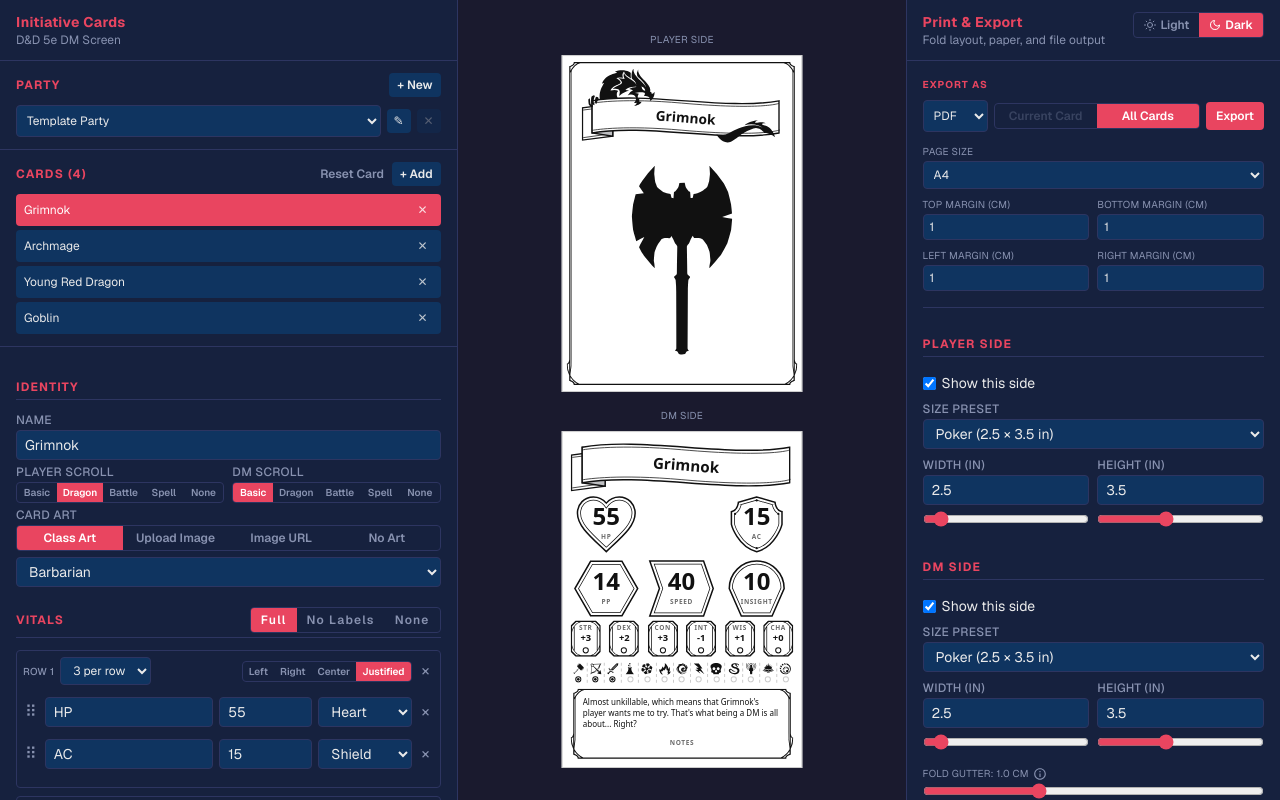
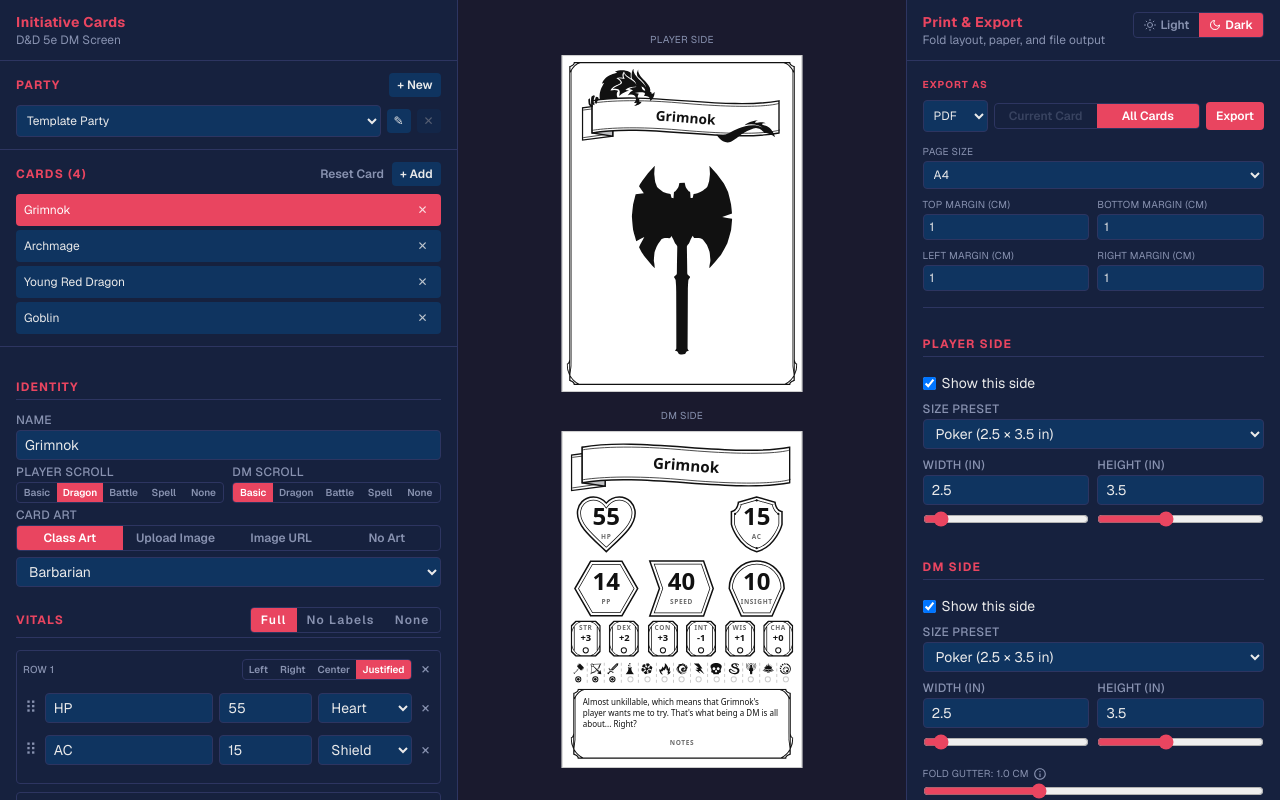
Before and after one commit to Jackclarke95/initiative-card-generator, a Next.js app: page / in a window 1280 px wide. Built offline with nearby package versions, Linux system fonts and the light colour scheme.

Commit message:
Force rows to have max per row defined by width

```diff
--- a/components/CardEditor.tsx
+++ b/components/CardEditor.tsx
@@ -214,6 +214,9 @@ export default function CardEditor({
     setVitalInsertAt(null);
   }
 
+  const dmWidthPx = inToPx(effectiveLayout.dm.widthIn);
+  const maxVitalCols = maxVitalColumns(dmWidthPx - 2 - 16, VITAL_ICON_H);
+
   const {
     set,
     setStat,
@@ -225,14 +228,11 @@ export default function CardEditor({
     removeVitalBox,
     moveVitalBox,
     moveVitalBoxAdjacent,
-    setVitalRowColumns,
     setVitalRowAlign,
     addVitalRow,
     removeVitalRow,
-  } = createCardUpdater(card, onChange);
+  } = createCardUpdater(card, onChange, maxVitalCols);
 
-  const dmWidthPx = inToPx(effectiveLayout.dm.widthIn);
-  const maxVitalCols = maxVitalColumns(dmWidthPx - 2 - 16, VITAL_ICON_H);
   const vitalSpans = vitalRowSpans(card.vitalRows);
 
   function handleArtUpload(file: File | undefined) {
@@ -413,12 +413,9 @@ export default function CardEditor({
       >
         {card.vitalRows.map((row, rowIndex) => {
           const span = vitalSpans[rowIndex];
-          const capacity = Math.max(1, Math.min(row.columns, maxVitalCols));
-          // "Full" is judged against the card's overall max columns, not
-          // this row's own (possibly smaller) column count — every row's
-          // alignment grid spans the same full card width (see CardFaces),
-          // so a "2 per row" row on a wider card is never actually full and
-          // always keeps its alignment choice.
+          // A row is always exactly as wide as the card allows — there's no
+          // user-configurable per-row cap — so "full" just means it's
+          // holding as many boxes as currently fit.
           const full = span.count >= maxVitalCols;
           const alignOptions = availableVitalRowAligns(span.count);
           const alignValue = alignOptions.includes(row.align)
@@ -439,23 +436,6 @@ export default function CardEditor({
                   <span className="text-[10px] font-medium uppercase tracking-wide text-[var(--text-muted)]">
                     Row {rowIndex + 1}
                   </span>
-                  <select
-                    className={
-                      inputClass + " !w-auto py-0.5 text-xs normal-case"
-                    }
-                    value={capacity}
-                    onChange={(e) =>
-                      setVitalRowColumns(rowIndex, Number(e.target.value))
-                    }
-                  >
-                    {Array.from({ length: maxVitalCols }, (_, n) => n + 1).map(
-                      (n) => (
-                        <option key={n} value={n}>
-                          {n} per row
-                        </option>
-                      ),
-                    )}
-                  </select>
                 </div>
                 <div className="flex items-center gap-1.5">
                   {!full && (
--- a/lib/cardUpdate.ts
+++ b/lib/cardUpdate.ts
@@ -16,10 +16,7 @@ import type {
   VitalRowAlign,
   VitalRowConfig,
 } from "@/types/card";
-import {
-  DEFAULT_VITAL_ROW_ALIGN,
-  DEFAULT_VITAL_ROW_COLUMNS,
-} from "@/lib/vitalsLayout";
+import { DEFAULT_VITAL_ROW_ALIGN } from "@/lib/vitalsLayout";
 
 // Which row (index into `rows`) owns flat vitalBoxes position `flatIndex`,
 // given each row's own `count` — an existing box's position always falls
@@ -36,13 +33,18 @@ function ownerRowIndex(rows: VitalRowConfig[], flatIndex: number): number {
   return Math.max(0, rows.length - 1);
 }
 
-// Pushes any row whose `count` exceeds its own `columns` ceiling onto the
-// next row, cascading as far as needed and creating new default rows once
-// it runs off the end — this is the "row got too wide, push the last item
-// onto the next row" behavior, reused by every mutator that can grow a
-// row's count (adding a box, dragging one in, or shrinking a row's own
-// column count below its current occupancy).
-function fixupVitalRowOverflow(rows: VitalRowConfig[]): VitalRowConfig[] {
+// Pushes any row whose `count` exceeds however many columns actually fit at
+// the card's current width onto the next row, cascading as far as needed
+// and creating new default rows once it runs off the end — this is the
+// "row got too wide, push the last item onto the next row" behavior, reused
+// by every mutator that can grow a row's count (adding a box, dragging one
+// in). There's no separate per-row column cap anymore — every row's ceiling
+// is just `maxColumns`, the same one lib/vitalsLayout.ts's
+// computeVitalRowLayout uses to split an overflowing row for rendering.
+function fixupVitalRowOverflow(
+  rows: VitalRowConfig[],
+  maxColumns: number,
+): VitalRowConfig[] {
   const next: VitalRowConfig[] = [];
   let carry = 0;
   // A single forward pass over the FIXED original list, threading any
@@ -55,17 +57,17 @@ function fixupVitalRowOverflow(rows: VitalRowConfig[]): VitalRowConfig[] {
   // existing row spills into new trailing rows below.
   for (const row of rows) {
     const count = row.count + carry;
-    if (count > row.columns) {
-      next.push({ ...row, count: row.columns });
-      carry = count - row.columns;
+    if (count > maxColumns) {
+      next.push({ ...row, count: maxColumns });
+      carry = count - maxColumns;
     } else {
       next.push({ ...row, count });
       carry = 0;
     }
   }
   while (carry > 0) {
-    const count = Math.min(carry, DEFAULT_VITAL_ROW_COLUMNS);
-    next.push({ count, columns: DEFAULT_VITAL_ROW_COLUMNS, align: DEFAULT_VITAL_ROW_ALIGN });
+    const count = Math.min(carry, maxColumns);
+    next.push({ count, align: DEFAULT_VITAL_ROW_ALIGN });
     carry -= count;
   }
   return next;
@@ -76,9 +78,7 @@ function fixupVitalRowOverflow(rows: VitalRowConfig[]): VitalRowConfig[] {
 // somewhere for the next box to land.
 function trimEmptyVitalRows(rows: VitalRowConfig[]): VitalRowConfig[] {
   const next = rows.filter((row) => row.count > 0);
-  return next.length
-    ? next
-    : [{ count: 0, columns: DEFAULT_VITAL_ROW_COLUMNS, align: DEFAULT_VITAL_ROW_ALIGN }];
+  return next.length ? next : [{ count: 0, align: DEFAULT_VITAL_ROW_ALIGN }];
 }
 
 export interface CardUpdater {
@@ -121,13 +121,8 @@ export interface CardUpdater {
    *  last box onward, recursively spilling into the row after that if
    *  needed. */
   moveVitalBoxAdjacent(id: string, direction: "up" | "down"): void;
-  /** Sets one row's configured column count (clamped to at least 1 — the
-   *  card-width ceiling is enforced by the caller, which offers only the
-   *  options that currently fit). Lowering it below the row's current
-   *  count overflows the excess onto the next row. */
-  setVitalRowColumns(rowIndex: number, columns: number): void;
   setVitalRowAlign(rowIndex: number, align: VitalRowAlign): void;
-  /** Appends a new, empty row, matching the last row's column count. */
+  /** Appends a new, empty row. */
   addVitalRow(): void;
   /** Removes a row's own settings — the boxes it held aren't deleted, they
    *  merge into the next row (or the previous one, if it was the last row),
@@ -143,6 +138,10 @@ export interface CardUpdater {
 export function createCardUpdater(
   card: CardData,
   onChange: (card: CardData) => void,
+  /** How many vital columns actually fit at the card's current width — the
+   *  single ceiling every row's `count` is cascaded against; there's no
+   *  longer a separate, user-configurable per-row cap. */
+  maxVitalColumns: number,
 ): CardUpdater {
   function set<K extends keyof CardData>(key: K, value: CardData[K]) {
     onChange({ ...card, [key]: value });
@@ -202,13 +201,13 @@ export function createCardUpdater(
     ];
     const rows = card.vitalRows.length
       ? card.vitalRows.slice()
-      : [{ count: 0, columns: DEFAULT_VITAL_ROW_COLUMNS, align: DEFAULT_VITAL_ROW_ALIGN }];
+      : [{ count: 0, align: DEFAULT_VITAL_ROW_ALIGN }];
     const lastIndex = rows.length - 1;
     rows[lastIndex] = { ...rows[lastIndex], count: rows[lastIndex].count + 1 };
     onChange({
       ...card,
       vitalBoxes,
-      vitalRows: fixupVitalRowOverflow(rows),
+      vitalRows: fixupVitalRowOverflow(rows, maxVitalColumns),
     });
   }
 
@@ -246,7 +245,7 @@ export function createCardUpdater(
     let rows = card.vitalRows.slice();
     rows[fromRow] = { ...rows[fromRow], count: rows[fromRow].count - 1 };
     rows[toRowIndex] = { ...rows[toRowIndex], count: rows[toRowIndex].count + 1 };
-    rows = trimEmptyVitalRows(fixupVitalRowOverflow(rows));
+    rows = trimEmptyVitalRows(fixupVitalRowOverflow(rows, maxVitalColumns));
 
     onChange({ ...card, vitalBoxes: next, vitalRows: rows });
   }
@@ -278,7 +277,7 @@ export function createCardUpdater(
     }
 
     const neighborRowConfig = card.vitalRows[neighborRow];
-    const neighborRowFull = neighborRowConfig.count >= neighborRowConfig.columns;
+    const neighborRowFull = neighborRowConfig.count >= maxVitalColumns;
     if (direction === "up" && neighborRowFull) {
       swapInPlace();
       return;
@@ -300,20 +299,9 @@ export function createCardUpdater(
       ...rows[neighborRow],
       count: rows[neighborRow].count + 1,
     };
-    rows = trimEmptyVitalRows(fixupVitalRowOverflow(rows));
+    rows = trimEmptyVitalRows(fixupVitalRowOverflow(rows, maxVitalColumns));
 
     onChange({ ...card, vitalRows: rows });
-  }
-
-  function setVitalRowColumns(rowIndex: number, columns: number) {
-    const clamped = Math.max(1, Math.round(columns));
-    const rows = card.vitalRows.map((row, i) =>
-      i === rowIndex ? { ...row, columns: clamped } : row,
-    );
-    onChange({
-      ...card,
-      vitalRows: fixupVitalRowOverflow(rows),
-    });
   }
 
   function setVitalRowAlign(rowIndex: number, align: VitalRowAlign) {
@@ -333,7 +321,6 @@ export function createCardUpdater(
         ...card.vitalRows,
         {
           count: 0,
-          columns: last?.columns ?? DEFAULT_VITAL_ROW_COLUMNS,
           align: last?.align ?? DEFAULT_VITAL_ROW_ALIGN,
         },
       ],
@@ -351,7 +338,7 @@ export function createCardUpdater(
     };
     onChange({
       ...card,
-      vitalRows: trimEmptyVitalRows(fixupVitalRowOverflow(rest)),
+      vitalRows: trimEmptyVitalRows(fixupVitalRowOverflow(rest, maxVitalColumns)),
     });
   }
 
@@ -368,7 +355,6 @@ export function createCardUpdater(
     removeVitalBox,
     moveVitalBox,
     moveVitalBoxAdjacent,
-    setVitalRowColumns,
     setVitalRowAlign,
     addVitalRow,
     removeVitalRow,
--- a/lib/vitalsLayout.ts
+++ b/lib/vitalsLayout.ts
@@ -7,7 +7,6 @@
 
 import type { VitalRowAlign, VitalRowConfig } from "@/types/card";
 
-export const DEFAULT_VITAL_ROW_COLUMNS = 3;
 export const DEFAULT_VITAL_ROW_ALIGN: VitalRowAlign = "justify";
 
 // Shared height every vitals badge renders at on the DM face — the sidebar
@@ -153,7 +152,7 @@ export interface VitalRowLayout {
    *  renders as more than one chunk (see below). */
   count: number;
   /** How many boxes this chunk can hold before the rest spill into another
-   *  chunk/row — min(row.columns, maxColumns). This is NOT the alignment
+   *  chunk/row — the card's current maxColumns. This is NOT the alignment
    *  grid width (see vitalRowGridWidth, which always uses the card's full
    *  maxColumns instead); it only governs overflow-splitting. */
   capacity: number;
@@ -171,12 +170,11 @@ export interface VitalRowLayout {
 /** Turns the stored, explicit-count `rows` into what actually renders right
  *  now: each row's `count` clamped by however many columns actually fit at
  *  the current width (`maxColumns`), splitting a row that's wider than that
- *  into extra chunks purely for this one render — this is the width half of
- *  "push the last badge onto the next row" (the other half, a row
- *  outgrowing its own configured `columns`, is handled once, up front, by
- *  lib/cardUpdate.ts, so `rows` here should already satisfy count<=columns
- *  for every row). Purely derived — never mutates or persists what it's
- *  given. */
+ *  into extra chunks purely for this one render — this is "push the last
+ *  badge onto the next row" entirely; there's no separate per-row column
+ *  cap to enforce (see lib/cardUpdate.ts, which cascades overflow using this
+ *  same `maxColumns` at edit time). Purely derived — never mutates or
+ *  persists what it's given. */
 export function computeVitalRowLayout(
   rows: VitalRowConfig[],
   maxColumns: number = Infinity,
@@ -184,7 +182,7 @@ export function computeVitalRowLayout(
   const layout: VitalRowLayout[] = [];
   let start = 0;
   rows.forEach((row, rowIndex) => {
-    const capacity = Math.max(1, Math.min(row.columns, maxColumns));
+    const capacity = Math.max(1, maxColumns);
     let placed = 0;
     while (placed < row.count) {
       const count = Math.min(row.count - placed, capacity);
```
Also changed, not shown: components/CardEditContext.tsx (+12 -2 lines), components/InitiativeCardApp.tsx (+16 -1 lines), lib/partyStorage.ts (+5 -4 lines), types/card.ts (+9 -15 lines), lib/data/defaultParty.json.
